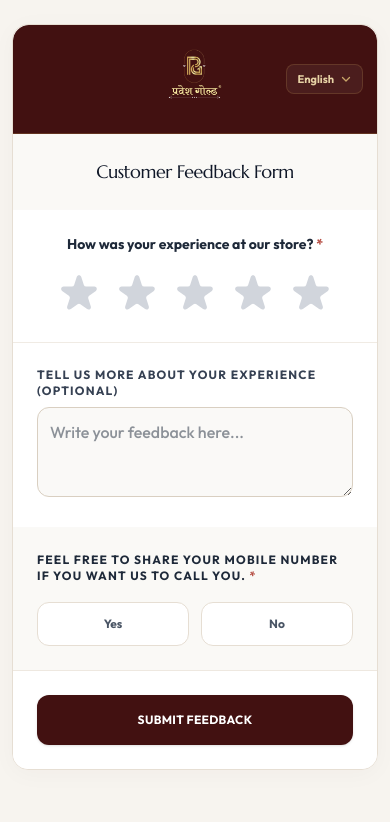
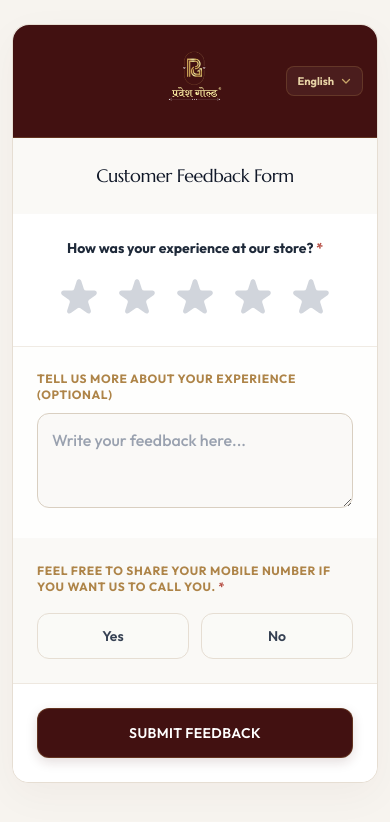
Before and after one commit to chetanpraveshgold-sketch/feedback-app, a Next.js app: page /f/k9r4 in a window 390 px wide. Shown: the top 822 px of the page. Built offline with nearby package versions, Linux system fonts and the light colour scheme; a web font is replaced by a local one.

Commit message:
Add micro haptic vibration response for mobile buttons

```diff
--- a/src/app/f/[code]/page.tsx
+++ b/src/app/f/[code]/page.tsx
@@ -187,6 +187,13 @@ type TranslationType = typeof translations.en;
 function FeedbackFormContent() {
   const params = useParams();
   const code = (params?.code as string) || "k9r4";
+
+  const triggerHaptic = (type: "light" | "medium" | "heavy" = "light") => {
+    if (typeof window !== "undefined" && typeof navigator !== "undefined" && navigator.vibrate) {
+      const pattern = type === "light" ? 10 : type === "medium" ? 20 : 35;
+      navigator.vibrate(pattern);
+    }
+  };
 
   // Language management
   const [lang, setLang] = useState<"en" | "hi" | "mr">("en");
@@ -455,10 +462,10 @@ function FeedbackFormContent() {
         }
       `}</style>
 
-      <div className="w-full max-w-[550px] bg-white border border-[#E6DED3] rounded-2xl shadow-[0_4px_24px_rgba(66,17,17,0.03)] overflow-hidden flex flex-col justify-between animate-slide-up">
+      <div className="w-full max-w-[550px] bg-white border border-[#E6DED3] rounded-2xl shadow-[0_12px_40px_rgba(66,17,17,0.04)] flex flex-col justify-between animate-slide-up relative">
 
         {/* Top Header */}
-        <header className="bg-[#421111] px-4 sm:px-6 py-3.5 border-b border-[#AE8448]/30 relative flex justify-center items-center rounded-t-2xl">
+        <header className="bg-[#421111] px-4 sm:px-6 py-4 border-b border-[#AE8448]/30 relative flex justify-center items-center rounded-t-2xl z-20">
           <Image
             src="/PGLOGO.png"
             alt="Pravesh Gold"
@@ -541,6 +548,8 @@ function FeedbackFormContent() {
                       setErrors((prev) => ({ ...prev, rating: "" }));
                       setTimeout(() => setClickedStar(null), 350);
                     }}
+                    onMouseDown={() => triggerHaptic("medium")}
+                    onTouchStart={() => triggerHaptic("medium")}
                     className={`focus:outline-none transition-transform duration-100 active:scale-90 ${clickedStar === star ? "star-bounce" : ""}`}
                   >
                     <svg
@@ -587,6 +596,8 @@ function FeedbackFormContent() {
                           key={opt.key}
                           type="button"
                           onClick={() => handleReasonToggle(opt.key)}
+                          onMouseDown={() => triggerHaptic("light")}
+                          onTouchStart={() => triggerHaptic("light")}
                           className={`flex items-center space-x-3.5 w-full min-h-[46px] px-4 border rounded-xl text-sm text-left transition-all duration-200 card-hover ${
                             isChecked
                               ? "border-[#AE8448] bg-[#FDFBF7] font-semibold text-gray-900 shadow-sm shadow-[#AE8448]/5"
@@ -627,21 +638,21 @@ function FeedbackFormContent() {
             </div>
 
             {/* Section 2: Comment Field */}
-            <div className="p-6 border-b border-[#FAF9F7] space-y-2">
-              <label className="block text-xs font-bold text-gray-700 uppercase tracking-widest">
+            <div className="p-6 border-b border-[#FAF9F7] space-y-2.5 bg-[#FAF9F6]/20">
+              <label className="block text-xs font-bold text-[#AE8448] uppercase tracking-wider">
                 {t.comment_label}
               </label>
               <textarea
                 value={experienceComment}
                 onChange={(e) => setExperienceComment(e.target.value)}
                 placeholder={t.comment_placeholder}
-                className="w-full min-h-[90px] p-3 border border-[#D9CFC1] rounded-xl text-base bg-[#FAF9F7] focus:outline-none focus:border-[#421111] transition-all text-gray-800 font-medium"
+                className="w-full min-h-[95px] p-3.5 border border-[#D9CFC1] rounded-xl text-base bg-[#FAF9F7] focus:outline-none focus:border-[#C8A568] transition-all text-gray-800 font-medium placeholder:text-gray-400"
               />
             </div>
 
             {/* Section 3: Contact Yes/No & Optional Mobile input */}
             <div ref={contactRef} className="p-6 border-b border-[#E6DED3]/60 bg-[#FAF9F6] space-y-4.5">
-              <label className="block text-xs font-bold text-gray-800 uppercase tracking-widest">
+              <label className="block text-xs font-bold text-[#AE8448] uppercase tracking-wider">
                 {t.contact_ask} <span className="text-[#B64F45]">*</span>
               </label>
 
@@ -652,10 +663,12 @@ function FeedbackFormContent() {
                     setContactRequested(true);
                     setErrors((prev) => ({ ...prev, contactRequested: "" }));
                   }}
-                  className={`flex-1 min-h-[44px] border rounded-xl text-xs font-bold transition-all duration-200 card-hover ${
+                  onMouseDown={() => triggerHaptic("light")}
+                  onTouchStart={() => triggerHaptic("light")}
+                  className={`flex-1 min-h-[46px] px-4 border rounded-xl text-sm font-semibold transition-all duration-200 card-hover ${
                     contactRequested === true
-                      ? "border-maroon bg-[#FFF8E8] text-gray-900 shadow-sm"
-                      : "border-[#E6DED3] bg-white text-gray-600 hover:border-[#AE8448]/50"
+                      ? "border-[#AE8448] bg-[#FDFBF7] text-gray-900 shadow-sm shadow-[#AE8448]/5"
+                      : "border-[#E6DED3] bg-[#FAF9F7]/40 text-gray-700 hover:border-[#C8A568] hover:bg-[#FAF6F0]"
                   }`}
                 >
                   {t.yes}
@@ -667,10 +680,12 @@ function FeedbackFormContent() {
                     setMobileNumber("");
                     setErrors((prev) => ({ ...prev, contactRequested: "", mobileNumber: "" }));
                   }}
-                  className={`flex-1 min-h-[44px] border rounded-xl text-xs font-bold transition-all duration-200 card-hover ${
+                  onMouseDown={() => triggerHaptic("light")}
+                  onTouchStart={() => triggerHaptic("light")}
+                  className={`flex-1 min-h-[46px] px-4 border rounded-xl text-sm font-semibold transition-all duration-200 card-hover ${
                     contactRequested === false
-                      ? "border-maroon bg-[#FFF8E8] text-gray-900 shadow-sm"
-                      : "border-[#E6DED3] bg-white text-gray-600 hover:border-[#AE8448]/50"
+                      ? "border-[#AE8448] bg-[#FDFBF7] text-gray-900 shadow-sm shadow-[#AE8448]/5"
+                      : "border-[#E6DED3] bg-[#FAF9F7]/40 text-gray-700 hover:border-[#C8A568] hover:bg-[#FAF6F0]"
                   }`}
                 >
                   {t.no}
@@ -707,11 +722,13 @@ function FeedbackFormContent() {
             </div>
 
             {/* Submission button */}
-            <div className="p-6 bg-white space-y-4">
+            <div className="p-6 bg-white space-y-4 rounded-b-2xl">
               <button
                 type="submit"
                 disabled={isSubmitting}
-                className="w-full min-h-[50px] bg-[#421111] hover:bg-[#300B0B] text-white rounded-xl text-xs font-bold tracking-wide uppercase transition-all duration-200 focus:outline-none flex items-center justify-center space-x-2 disabled:opacity-75 disabled:cursor-not-allowed shadow-sm active:scale-[0.99]"
+                onMouseDown={() => triggerHaptic("heavy")}
+                onTouchStart={() => triggerHaptic("heavy")}
+                className="w-full min-h-[50px] bg-[#421111] hover:bg-[#300B0B] text-white hover:text-[#E7D2A5] border border-[#AE8448]/30 rounded-xl text-sm font-semibold tracking-wide uppercase transition-all duration-200 focus:outline-none flex items-center justify-center space-x-2 disabled:opacity-75 disabled:cursor-not-allowed shadow-[0_4px_12px_rgba(66,17,17,0.15)] active:scale-[0.99]"
               >
                 {isSubmitting ? (
                   <>
```
